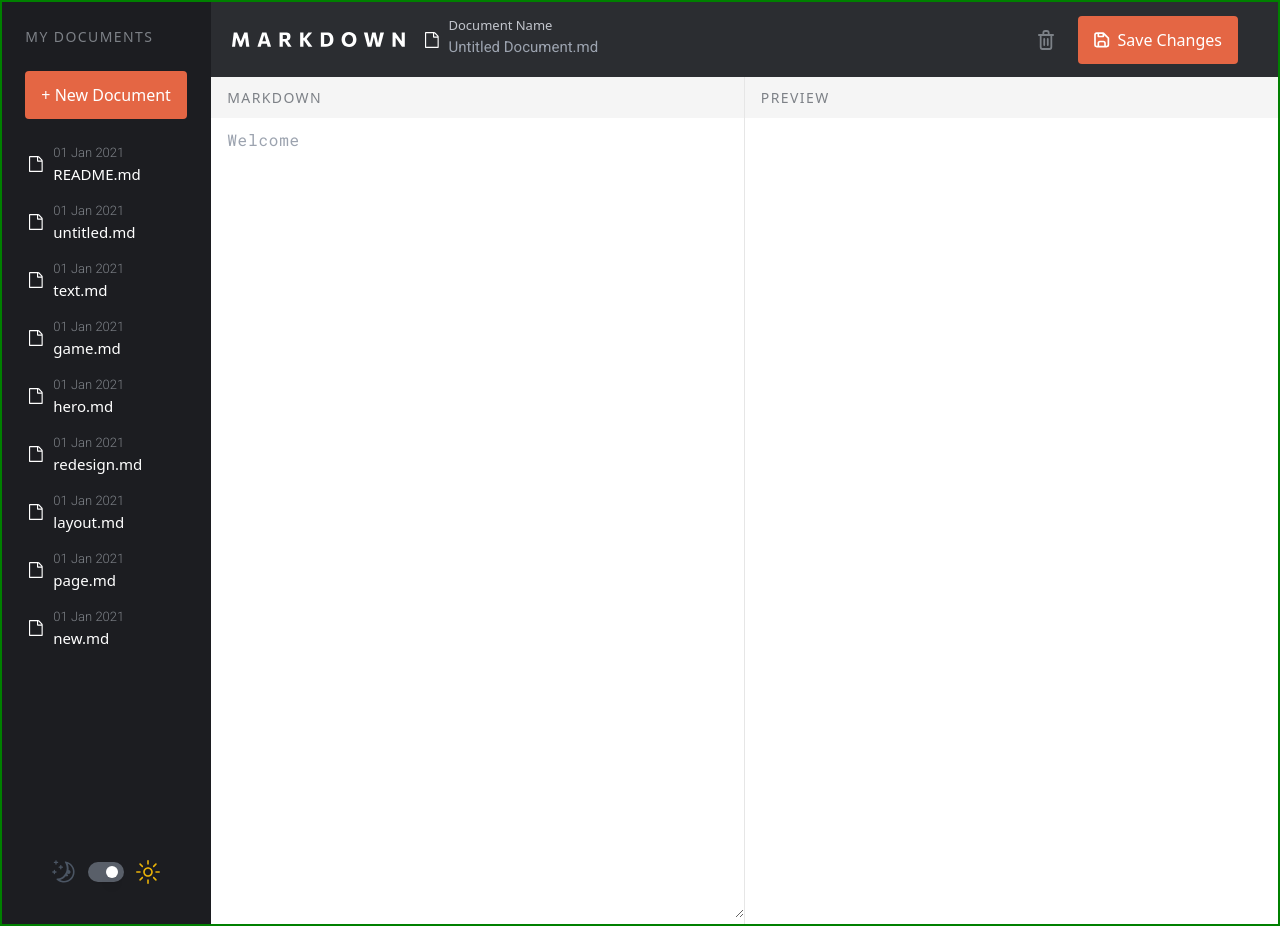
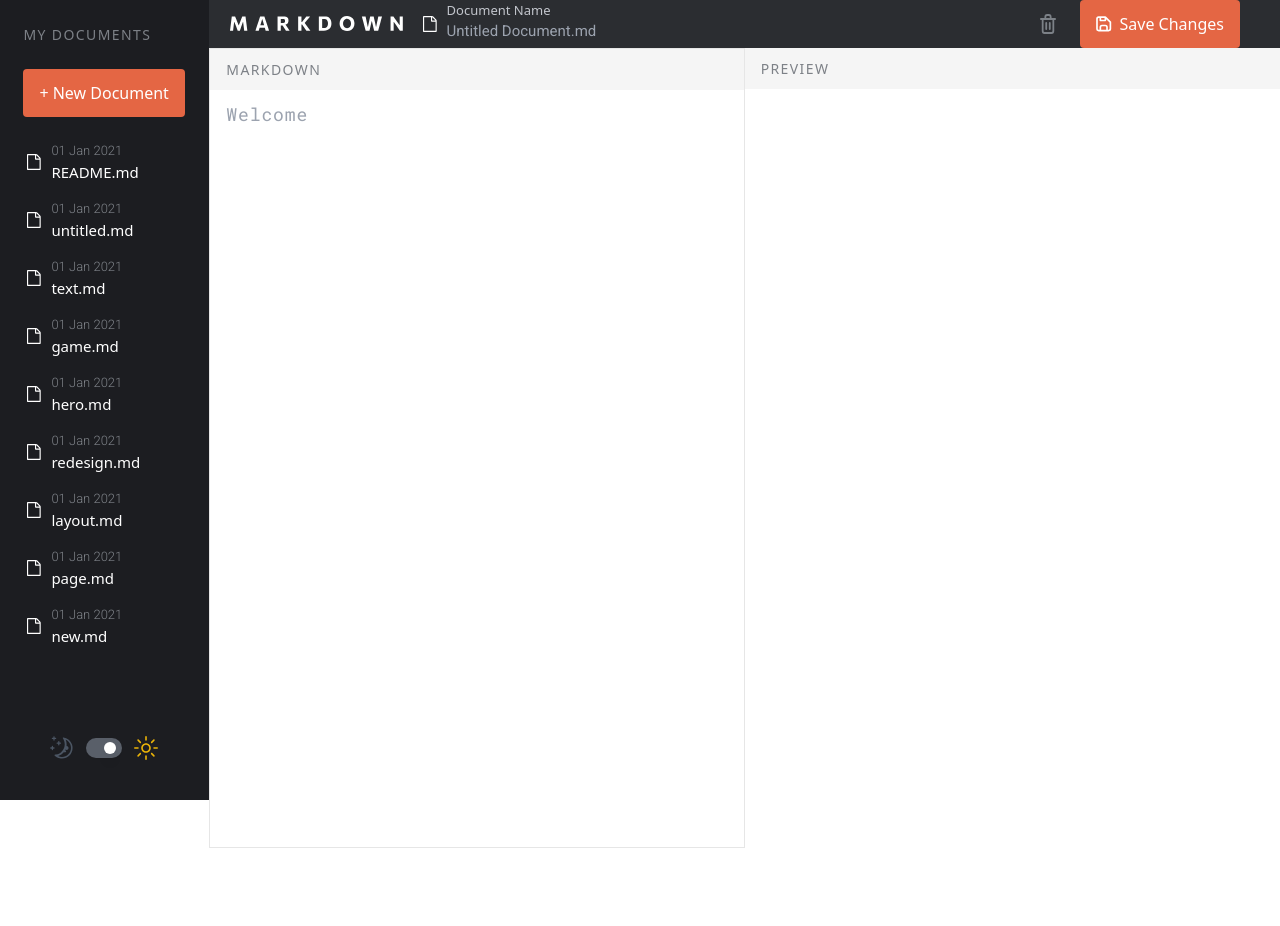
Before and after one commit to Mriganka5137/markdown-editor-app, a Next.js app: page /documents/1 in a window 1280 px wide. After the commit the page ends 848 px from the top, so only its background shows below. Built offline with nearby package versions, Linux system fonts and the light colour scheme.

Commit message:
Update page and layout styles

```diff
--- a/app/(root)/documents/[id]/page.tsx
+++ b/app/(root)/documents/[id]/page.tsx
@@ -9,7 +9,7 @@ interface Props {
 
 const page = ({ params: { id } }: Props) => {
   return (
-    <div className=" ">
+    <div className="h-dvh w-full">
       <MarkdownContainer />
     </div>
   );
--- a/app/(root)/layout.tsx
+++ b/app/(root)/layout.tsx
@@ -4,7 +4,7 @@ import { PropsWithChildren } from "react";
 
 const layout = ({ children }: PropsWithChildren) => {
   return (
-    <div className="flex document-container overflow-y-auto ">
+    <div className="flex  h-lvh w-full">
       <Sidebar />
       <div className=" flex flex-col w-full">
         <Navbar />
--- a/app/globals.css
+++ b/app/globals.css
@@ -26,11 +26,6 @@
   body {
     @apply bg-color-100 text-color-1000 dark:bg-color-1000 dark:text-color-100;
   }
-
-  .document-container {
-    max-height: var(100vh - 50px);
-    border: 2px solid green;
-  }
 }
 
 @layer utilities {
--- a/components/shared/MarkdownContainer.tsx
+++ b/components/shared/MarkdownContainer.tsx
@@ -2,29 +2,30 @@
 import React, { useState } from "react";
 
 import ReactMarkdown from "react-markdown";
+import { Textarea } from "../ui/textarea";
 const MarkdownContainer = () => {
   const [markdown, setMarkdown] = useState("");
 
   const handleMarkdownChange = (e: React.ChangeEvent<HTMLInputElement>) => {};
   return (
-    <div className=" bg-color-100 dark:bg-color-1000 flex w-full">
-      <div className=" w-full border-r border-color-300 dark:border-color-600 ">
+    <div className=" bg-color-100 dark:bg-color-1000 flex w-full h-full overflow-y-scroll">
+      <div className=" w-1/2 h-full border-r border-color-300 dark:border-color-600 border">
         <h2 className=" text-color-500 text-[14px] uppercase px-4 py-2.5 bg-color-200 tracking-widest dark:bg-color-900 dark:text-color-400">
           Markdown
         </h2>
-        <textarea
+        <Textarea
           autoFocus
           value={markdown}
           onChange={(e) => setMarkdown(e.target.value)}
           placeholder="Welcome"
-          className=" w-full min-h-screen max-h-fit focus:outline-none font-roboto-mono text-color-700 dark:text-color-400 px-4 py-2.5 tracking-wider bg-transparent bg-green-100"
+          className=" focus:outline-none  font-roboto-mono text-color-700 dark:text-color-400 px-4 py-2.5 tracking-wider bg-transparent  resize-none  text-lg h-lvh overflow-y-scroll"
         />
       </div>
-      <div className=" w-full ">
+      <div className=" w-1/2  ">
         <h2 className=" text-color-500 text-[14px] uppercase px-4 py-2.5 bg-color-200 tracking-widest dark:bg-color-900 dark:text-color-400">
           Preview
         </h2>
-        <ReactMarkdown className="font-roboto-slab text-color-700 dark:text-color-400 px-4 py-2.5 tracking-wider prose min-h-screen max-h-fit">
+        <ReactMarkdown className="font-roboto-slab prose tracking-widest p-4 dark:text-color-200">
           {markdown}
         </ReactMarkdown>
       </div>
--- a/components/shared/Sidebar.tsx
+++ b/components/shared/Sidebar.tsx
@@ -5,7 +5,7 @@ import ThemeSwitch from "../theme/themeSwitch";
 
 const Sidebar = () => {
   return (
-    <div className=" w-[250px] bg-color-900 flex-col items-center flex max-md:hidden justify-between pb-10 border-r border-transparent dark:border-zinc-800 min-h-screen">
+    <div className=" w-[250px] bg-color-900 flex-col items-center flex max-md:hidden justify-between pb-10 border-r border-transparent dark:border-zinc-800">
       <div className=" flex flex-col gap-6 justify-start  py-6">
         <h3 className=" text-color-500 uppercase tracking-widest text-[14px]">
           My Documents
--- /dev/null
+++ b/components/ui/textarea.tsx
@@ -0,0 +1,24 @@
+import * as React from "react";
+
+import { cn } from "@/lib/utils";
+
+export interface TextareaProps
+  extends React.TextareaHTMLAttributes<HTMLTextAreaElement> {}
+
+const Textarea = React.forwardRef<HTMLTextAreaElement, TextareaProps>(
+  ({ className, ...props }, ref) => {
+    return (
+      <textarea
+        className={cn(
+          "flex min-h-[60px] w-full  bg-transparent px-3 py-2 text-sm  placeholder:text-muted-foreground focus-visible:outline-none focus-visible:ring-none focus-visible:ring-ring disabled:cursor-not-allowed disabled:opacity-50",
+          className
+        )}
+        ref={ref}
+        {...props}
+      />
+    );
+  }
+);
+Textarea.displayName = "Textarea";
+
+export { Textarea };
```
